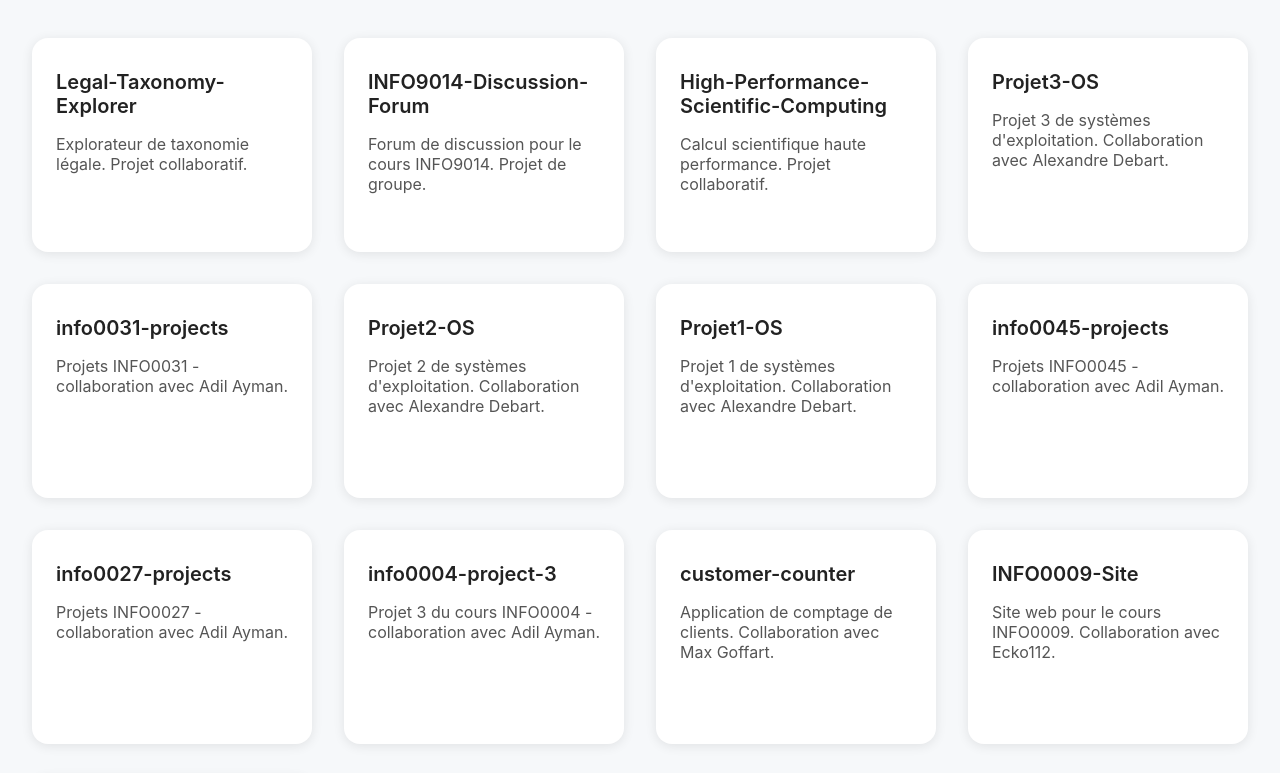
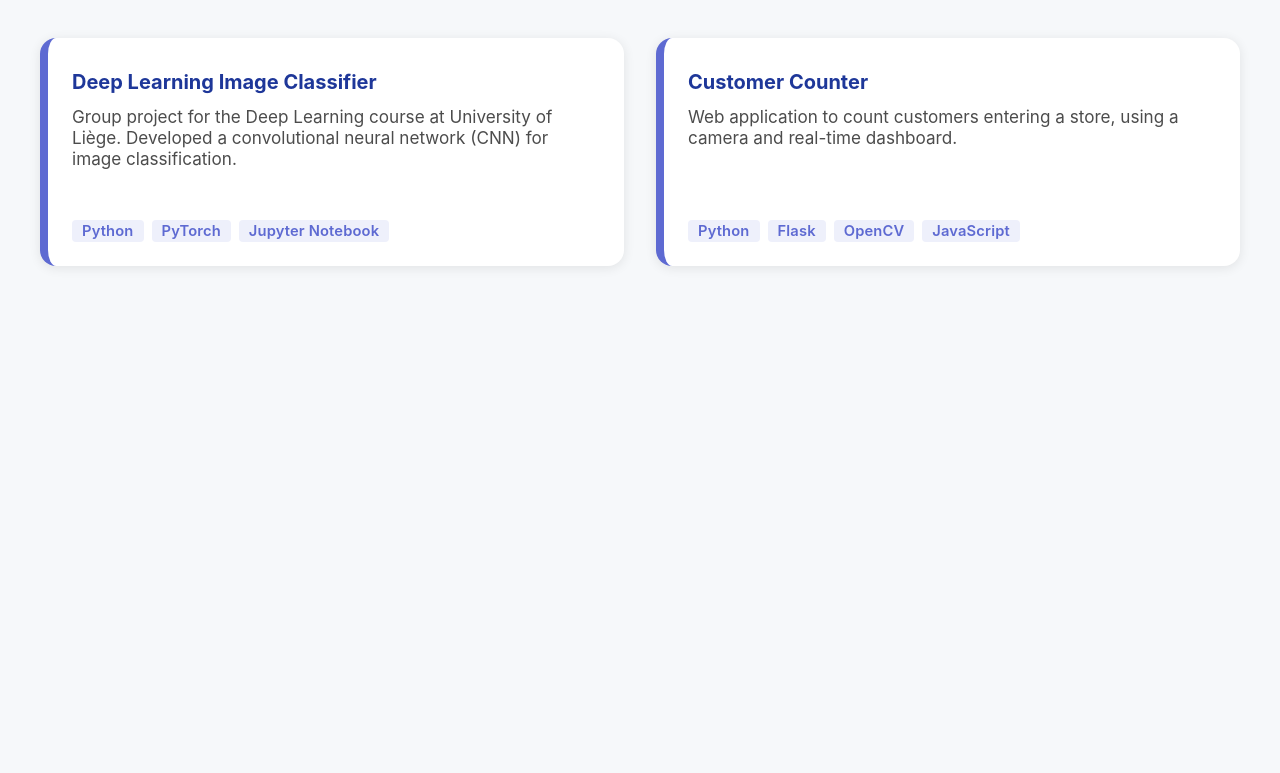
Before and after one commit to arnaudcfx/arnaudcfx.github.io, a plain HTML site: page index.html in a window 1280 px wide. Shown: the part 76-849 px from the top of the page. After the commit the page ends 800 px from the top, so only its background shows below. Drawn offline with Linux system fonts and the light colour scheme; no server answers.

Commit message:
Update index.html

```diff
--- a/index.html
+++ b/index.html
@@ -1,132 +1,95 @@
 <!DOCTYPE html>
-<html lang="fr">
+<html lang="en">
 <head>
   <meta charset="UTF-8">
-  <title>Mes Projets</title>
+  <title>My Projects Portfolio</title>
   <meta name="viewport" content="width=device-width,initial-scale=1">
   <style>
-    body { font-family: 'Inter', 'Segoe UI', Arial, sans-serif; background: #f6f8fa; margin:0; }
+    body { font-family: 'Inter', Arial, sans-serif; background: #f6f8fa; margin:0; }
     .repo-grid {
       display: grid;
-      grid-template-columns: repeat(auto-fit, minmax(260px, 1fr));
+      grid-template-columns: repeat(auto-fit, minmax(300px, 1fr));
       gap: 2rem;
       padding: 2rem;
+      max-width: 1200px;
+      margin: 0 auto;
     }
     .repo-card {
       background: #fff;
       border-radius: 16px;
+      border-left: 8px solid #5e6ad2;
       box-shadow: 0 2px 12px rgba(0,0,0,0.09);
-      padding: 2rem 1.5rem;
+      padding: 2rem 1.5rem 1rem 1.5rem;
       text-decoration: none;
       color: #222;
-      transition: transform 0.18s cubic-bezier(.4,2,.6,1), box-shadow 0.18s;
+      transition: transform 0.18s cubic-bezier(.4,2,.6,1), box-shadow 0.18s, border-color 0.2s;
       display: flex;
       flex-direction: column;
-      min-height: 150px;
+      min-height: 180px;
       cursor: pointer;
+      position: relative;
+      outline: none;
     }
     .repo-card:hover, .repo-card:focus {
-      box-shadow: 0 6px 24px rgba(0,0,0,0.16);
+      box-shadow: 0 6px 24px rgba(94,106,210,0.18);
       transform: translateY(-6px) scale(1.03);
       background: linear-gradient(100deg, #f8fafc 0%, #e0e7ff 100%);
-      outline: none;
+      border-left: 8px solid #1e3799;
     }
     .repo-card h3 {
-      margin: 0 0 1rem;
+      margin: 0 0 0.75rem;
       font-size: 1.25rem;
-      font-weight: 600;
+      font-weight: 700;
+      color: #1e3799;
     }
     .repo-card p {
-      margin: 0;
-      color: #555;
-      font-size: 1rem;
+      margin: 0 0 1.5rem;
+      color: #4c4c4c;
+      font-size: 1.07rem;
+    }
+    .lang-list {
+      display: flex;
+      flex-wrap: wrap;
+      gap: 0.5em;
+      margin-top: auto;
+      margin-bottom: 0.5em;
+    }
+    .lang-tag {
+      background: #eef0fb;
+      color: #5e6ad2;
+      border-radius: 4px;
+      padding: 2px 10px;
+      font-size: 0.92em;
+      font-weight: 600;
+      letter-spacing: 0.01em;
     }
   </style>
 </head>
 <body>
-  <h1 style="text-align:center;">Mes Projets Collaboratifs et de Groupe</h1>
-  <div class="repo-grid" id="repo-list">
-    <!-- Cartes manuelles pour projets collaboratifs/groupes -->
-    <a class="repo-card" href="https://github.com/arnaudcfx/Legal-Taxonomy-Explorer" target="_blank">
-      <h3>Legal-Taxonomy-Explorer</h3>
-      <p>Explorateur de taxonomie légale. Projet collaboratif.</p>
+  <h1 style="text-align:center;">My Projects Portfolio</h1>
+  <div class="repo-grid">
+    <!-- Card: Deep Learning Project (private group) -->
+    <a class="repo-card" href="project-deep-learning.html">
+      <h3>Deep Learning Image Classifier</h3>
+      <p>Group project for the Deep Learning course at University of Liège. Developed a convolutional neural network (CNN) for image classification.</p>
+      <div class="lang-list">
+        <span class="lang-tag">Python</span>
+        <span class="lang-tag">PyTorch</span>
+        <span class="lang-tag">Jupyter Notebook</span>
+      </div>
     </a>
-    <a class="repo-card" href="https://github.com/LionelLR/INFO9014-Discussion-Forum" target="_blank">
-      <h3>INFO9014-Discussion-Forum</h3>
-      <p>Forum de discussion pour le cours INFO9014. Projet de groupe.</p>
+    <!-- Card: Customer Counter (public repo) -->
+    <a class="repo-card" href="project-customer-counter.html">
+      <h3>Customer Counter</h3>
+      <p>Web application to count customers entering a store, using a camera and real-time dashboard.</p>
+      <div class="lang-list">
+        <span class="lang-tag">Python</span>
+        <span class="lang-tag">Flask</span>
+        <span class="lang-tag">OpenCV</span>
+        <span class="lang-tag">JavaScript</span>
+      </div>
     </a>
-    <a class="repo-card" href="https://github.com/SamuelD13/High-Performance-Scientific-Computing" target="_blank">
-      <h3>High-Performance-Scientific-Computing</h3>
-      <p>Calcul scientifique haute performance. Projet collaboratif.</p>
-    </a>
-    <a class="repo-card" href="https://github.com/AlexandreDebart/Projet3-OS" target="_blank">
-      <h3>Projet3-OS</h3>
-      <p>Projet 3 de systèmes d'exploitation. Collaboration avec Alexandre Debart.</p>
-    </a>
-    <a class="repo-card" href="https://github.com/adilayman/info0031-projects" target="_blank">
-      <h3>info0031-projects</h3>
-      <p>Projets INFO0031 - collaboration avec Adil Ayman.</p>
-    </a>
-    <a class="repo-card" href="https://github.com/AlexandreDebart/Projet2-OS" target="_blank">
-      <h3>Projet2-OS</h3>
-      <p>Projet 2 de systèmes d'exploitation. Collaboration avec Alexandre Debart.</p>
-    </a>
-    <a class="repo-card" href="https://github.com/AlexandreDebart/Projet1-OS" target="_blank">
-      <h3>Projet1-OS</h3>
-      <p>Projet 1 de systèmes d'exploitation. Collaboration avec Alexandre Debart.</p>
-    </a>
-    <a class="repo-card" href="https://github.com/adilayman/info0045-projects" target="_blank">
-      <h3>info0045-projects</h3>
-      <p>Projets INFO0045 - collaboration avec Adil Ayman.</p>
-    </a>
-    <a class="repo-card" href="https://github.com/adilayman/info0027-projects" target="_blank">
-      <h3>info0027-projects</h3>
-      <p>Projets INFO0027 - collaboration avec Adil Ayman.</p>
-    </a>
-    <a class="repo-card" href="https://github.com/adilayman/info0004-project-3" target="_blank">
-      <h3>info0004-project-3</h3>
-      <p>Projet 3 du cours INFO0004 - collaboration avec Adil Ayman.</p>
-    </a>
-    <a class="repo-card" href="https://github.com/maxgoffart/customer-counter" target="_blank">
-      <h3>customer-counter</h3>
-      <p>Application de comptage de clients. Collaboration avec Max Goffart.</p>
-    </a>
-    <a class="repo-card" href="https://github.com/Ecko112/INFO0009-Site" target="_blank">
-      <h3>INFO0009-Site</h3>
-      <p>Site web pour le cours INFO0009. Collaboration avec Ecko112.</p>
-    </a>
-    <a class="repo-card" href="https://github.com/grizoux19/Projet-Deep-Learning" target="_blank">
-      <h3>Projet-Deep-Learning</h3>
-      <p>Projet collaboratif de deep learning réalisé dans le cadre d'un groupe.</p>
-    </a>
-
+    <!-- You can duplicate more cards below for each project -->
   </div>
-  <!-- Script pour charger dynamiquement mes propres repos -->
-  <script>
-    async function loadRepos(username) {
-      const res = await fetch(`https://api.github.com/users/${username}/repos`);
-      const repos = await res.json();
-      const container = document.getElementById('repo-list');
-      repos.forEach(repo => {
-        // Empêcher les doublons si un projet figure déjà en manuel
-        const existing = Array.from(container.children).some(
-          a => a.getAttribute('href') === repo.html_url
-        );
-        if (!existing) {
-          const card = document.createElement('a');
-          card.className = 'repo-card';
-          card.href = repo.html_url;
-          card.target = '_blank';
-          card.innerHTML = `
-            <h3>${repo.name}</h3>
-            <p>${repo.description || ''}</p>
-          `;
-          container.appendChild(card);
-        }
-      });
-    }
-    window.onload = () => loadRepos('arnaudcfx'); // Remplace par ton nom d'utilisateur GitHub
-  </script>
-  -->
 </body>
 </html>
```
